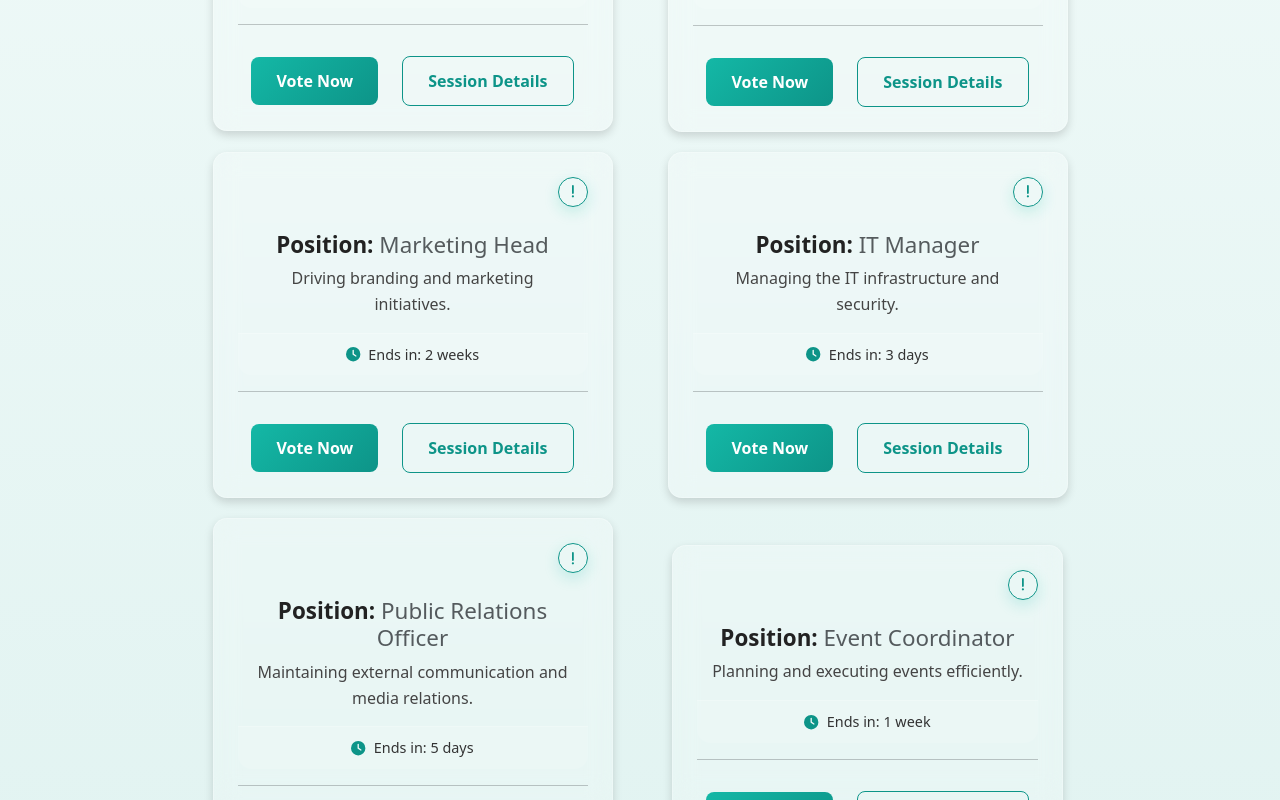
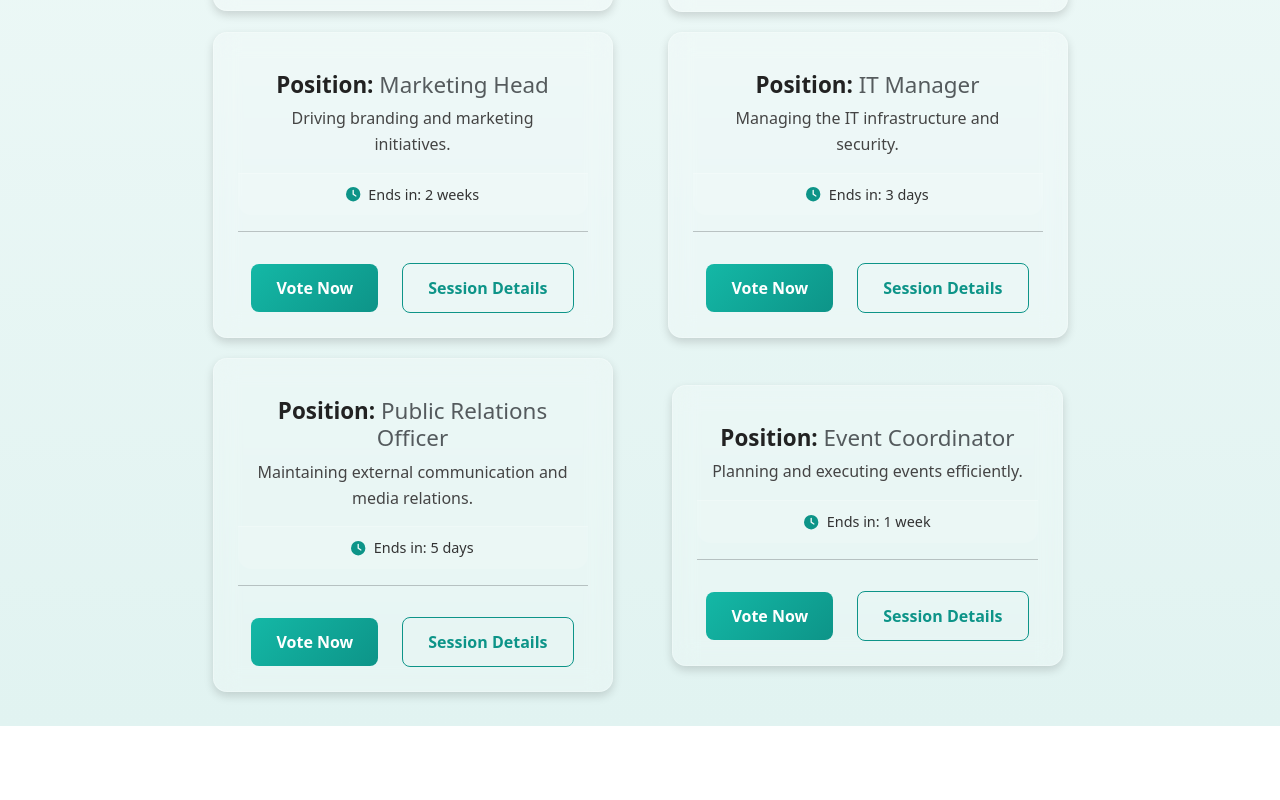
Before and after one commit to Yousefali37/Votezilla, a React (Vite) app: page /position-sessions in a window 1280 px wide. Shown: the part 1264-2064 px from the top of the page. After the commit the page ends 1990 px from the top, so only its background shows below. Built offline with nearby package versions, Linux system fonts and the light colour scheme.

Commit message:
modified:   src/Components/Cards/Session-cards/Decision-card/DecisionCard.jsx 	modified:   src/Components/Cards/Session-cards/Position-Card/PositionCard.jsx

```diff
--- a/src/Components/Cards/Session-cards/Decision-card/DecisionCard.jsx
+++ b/src/Components/Cards/Session-cards/Decision-card/DecisionCard.jsx
@@ -1,4 +1,4 @@
-import { faClock, faExclamation } from "@fortawesome/free-solid-svg-icons";
+import { faClock } from "@fortawesome/free-solid-svg-icons";
 import { FontAwesomeIcon } from "@fortawesome/react-fontawesome";
 import PropTypes from "prop-types";
 import { useNavigate } from "react-router-dom";
@@ -13,13 +13,6 @@ function DecisionCard({ id, title, desc, duration }) {
             <div className="card text-center" onClick={() => {
                 navigate('/decision-session')
             }}>
-
-                {/* Details */}
-                <div className='session-details1' onClick={() => {
-                    navigate(`/position-session/${id}`);
-                }}>
-                    <FontAwesomeIcon icon={faExclamation} />
-                </div>
 
                 <div className="card-body">
 
--- a/src/Components/Cards/Session-cards/Position-Card/PositionCard.jsx
+++ b/src/Components/Cards/Session-cards/Position-Card/PositionCard.jsx
@@ -1,6 +1,6 @@
 import './PositionCard.css';
 import { FontAwesomeIcon } from '@fortawesome/react-fontawesome';
-import { faClock, faExclamation } from '@fortawesome/free-solid-svg-icons';
+import { faClock } from '@fortawesome/free-solid-svg-icons';
 import { useNavigate } from 'react-router-dom';
 import PropTypes from "prop-types";
 
@@ -13,13 +13,6 @@ function PositionCard({ id, position, desc, duration }) {
 
             {/* navigate to decision session when card is clicked */}
             <div className="card text-center">
-
-                {/* Details */}
-                <div className='session-details1' onClick={() => {
-                    navigate(`/position-session/${id}`);
-                }}>
-                    <FontAwesomeIcon icon={faExclamation} />
-                </div>
 
                 <div className="card-body">
 
```
